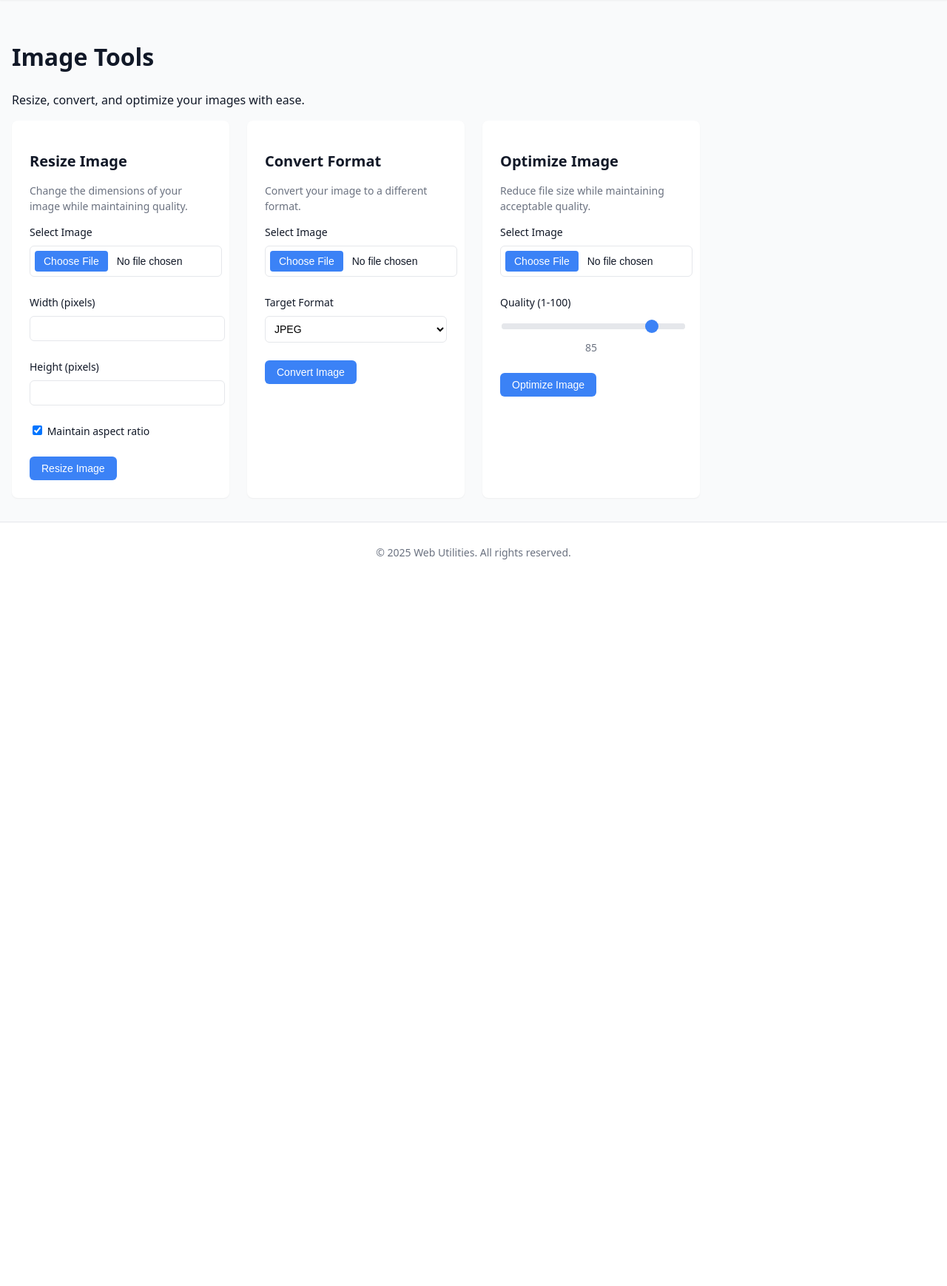
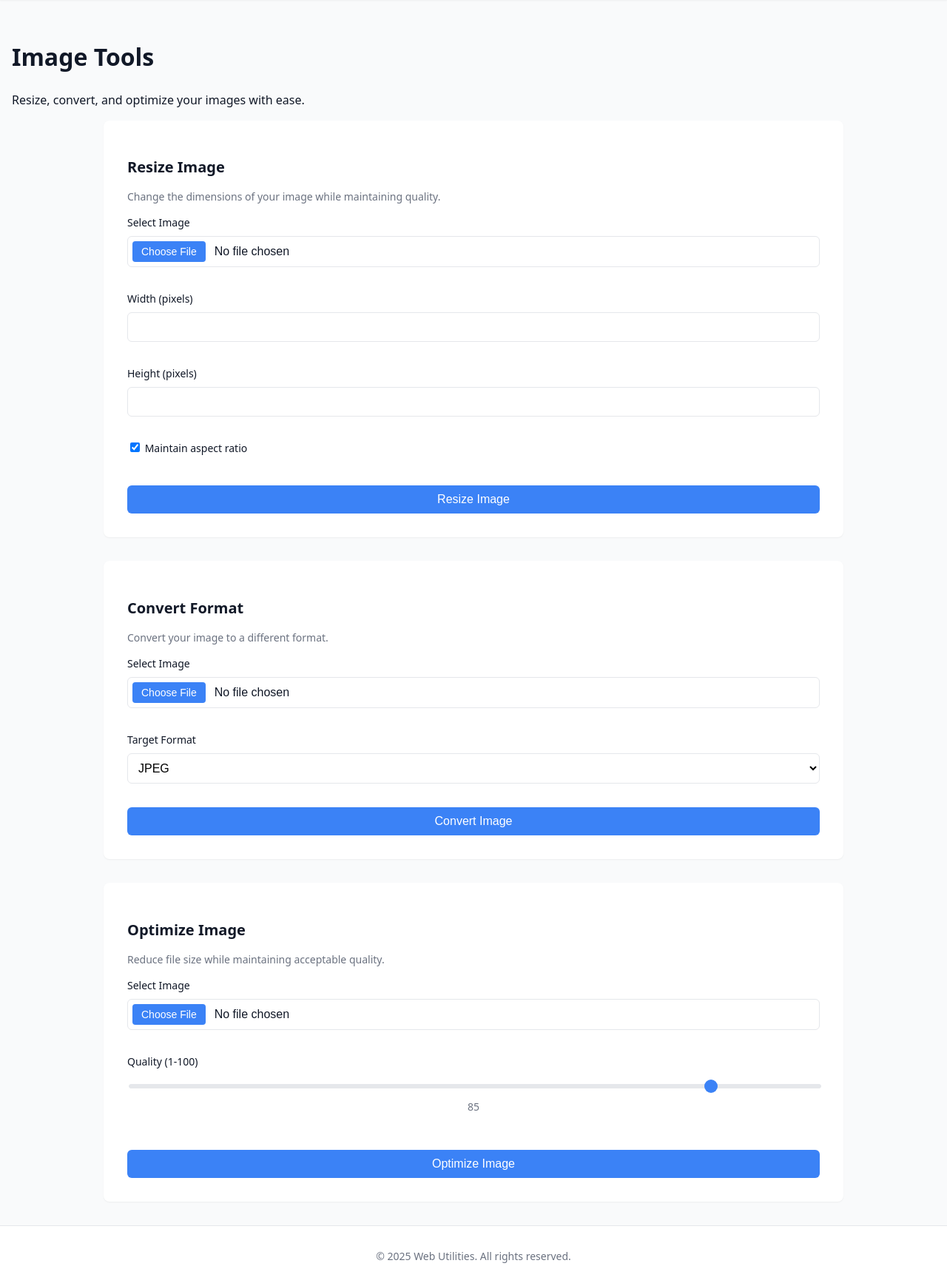
Before and after one commit to b-sik/web-tools-and-utilities, a FastAPI app: page /image/ in a window 1280 px wide. Shown: the part 77-1815 px from the top of the page at 74% size. Before the commit the page ends 833 px from the top, so only its background shows below. Run offline with FastAPI, Linux system fonts and the light colour scheme.

Commit message:
vertical stacking for card info

```diff
--- a/app/static/css/main.css
+++ b/app/static/css/main.css
@@ -103,19 +103,23 @@ body {
 /* Grid */
 .grid {
     display: grid;
-    gap: 1.5rem;
+    gap: 2rem;
     grid-template-columns: 1fr;
 }
 
 @media (min-width: 640px) {
     .grid {
-        grid-template-columns: repeat(2, 1fr);
+        grid-template-columns: 1fr;
+        max-width: 800px;
+        margin: 0 auto;
     }
 }
 
 @media (min-width: 1024px) {
     .grid {
-        grid-template-columns: repeat(4, 1fr);
+        grid-template-columns: 1fr;
+        max-width: 1000px;
+        margin: 0 auto;
     }
 }
 
@@ -123,7 +127,7 @@ body {
 .card {
     background-color: white;
     border-radius: 0.5rem;
-    padding: 1.5rem;
+    padding: 2rem;
     box-shadow: var(--shadow-sm);
     transition: box-shadow 0.2s;
 }
@@ -189,7 +193,8 @@ body {
 
 /* Forms */
 .form-group {
-    margin-bottom: 1.5rem;
+    margin-bottom: 1rem;
+    width: 100%;
 }
 
 .form-label {
@@ -202,6 +207,8 @@ body {
 
 .form-input {
     width: 100%;
+    max-width: none;
+    box-sizing: border-box;
     padding: 0.5rem;
     border: 1px solid var(--border-color);
     border-radius: 0.375rem;
@@ -285,6 +292,133 @@ body {
     -webkit-appearance: none;
     -moz-appearance: none;
     appearance: none;
+}
+
+/* Image preview */
+.image-preview-container {
+    margin: 2rem 0;
+    text-align: center;
+    width: 100%;
+    background-color: white;
+    padding: 2rem;
+    border-radius: 0.5rem;
+    box-shadow: var(--shadow-sm);
+    box-sizing: border-box;
+    overflow: hidden;
+}
+
+.image-preview-wrapper {
+    position: relative;
+    display: inline-block;
+    margin-bottom: 1rem;
+    max-width: 100%;
+    width: 100%;
+    box-sizing: border-box;
+}
+
+#preview-image {
+    max-width: 100%;
+    height: auto;
+    border: 2px solid var(--border-color);
+    border-radius: 0.375rem;
+    display: block;
+    margin: 0 auto;
+    box-sizing: border-box;
+}
+
+/* Form layout for image tools */
+.form {
+    display: flex;
+    flex-direction: column;
+    gap: 1.5rem;
+    width: 100%;
+}
+
+.form-controls {
+    display: flex;
+    flex-direction: column;
+    gap: 1rem;
+    width: 100%;
+}
+
+.form-controls .btn {
+    width: 100%;
+    justify-content: center;
+}
+
+/* Specific styling for the range input container */
+.form-group:has(input[type="range"]) {
+    padding-bottom: 1rem;
+}
+
+/* Make buttons full width */
+.form-controls .btn {
+    width: 100%;
+    justify-content: center;
+}
+
+@media (min-width: 768px) {
+    .form-controls {
+        width: 100%;
+        max-width: none;
+    }
+
+    /* Optional: slightly larger inputs on desktop */
+    .form-input {
+        padding: 0.625rem;
+        font-size: 1rem;
+    }
+
+    /* Optional: larger button on desktop */
+    .form-controls .btn {
+        padding: 0.625rem 1.25rem;
+        font-size: 1rem;
+    }
+}
+
+.resize-handle {
+    position: absolute;
+    width: 12px;
+    height: 12px;
+    background-color: var(--primary-color);
+    border: 2px solid white;
+    border-radius: 50%;
+    cursor: pointer;
+    z-index: 10;
+}
+
+.resize-handle:hover {
+    background-color: #2563eb;
+}
+
+.resize-handle.top-left {
+    top: -6px;
+    left: -6px;
+    cursor: nw-resize;
+}
+
+.resize-handle.top-right {
+    top: -6px;
+    right: -6px;
+    cursor: ne-resize;
+}
+
+.resize-handle.bottom-left {
+    bottom: -6px;
+    left: -6px;
+    cursor: sw-resize;
+}
+
+.resize-handle.bottom-right {
+    bottom: -6px;
+    right: -6px;
+    cursor: se-resize;
+}
+
+.image-dimensions {
+    font-size: 0.875rem;
+    color: var(--text-muted);
+    margin-top: 0.5rem;
 }
 
 /* Selected items list */
```
